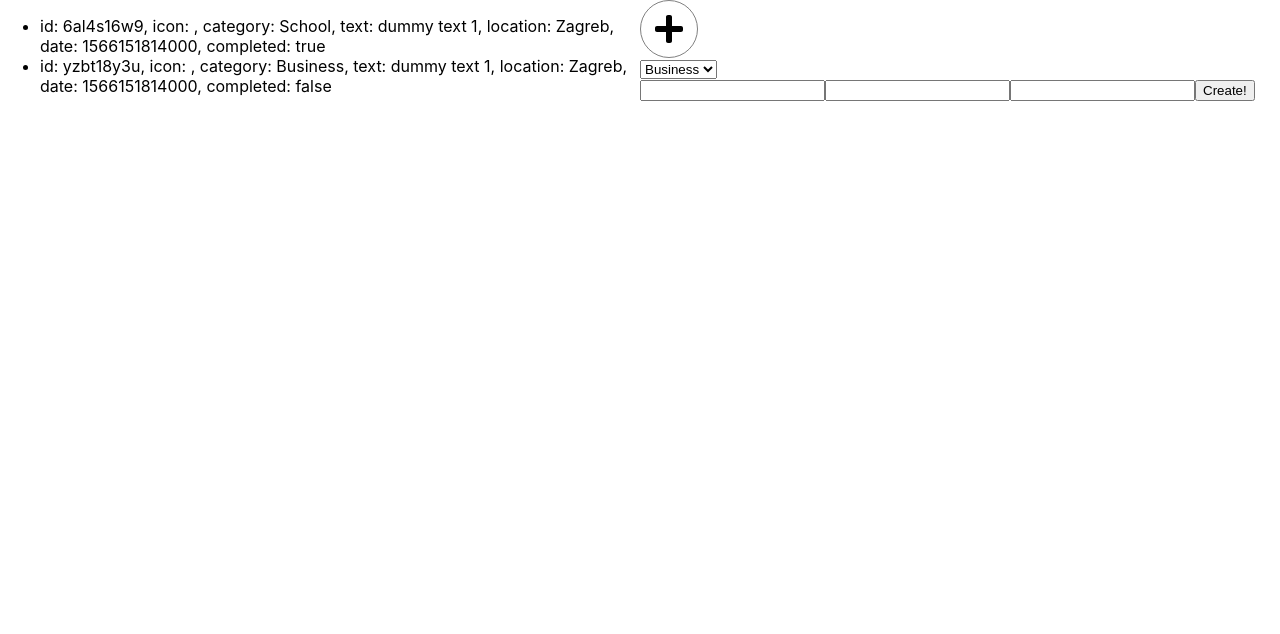
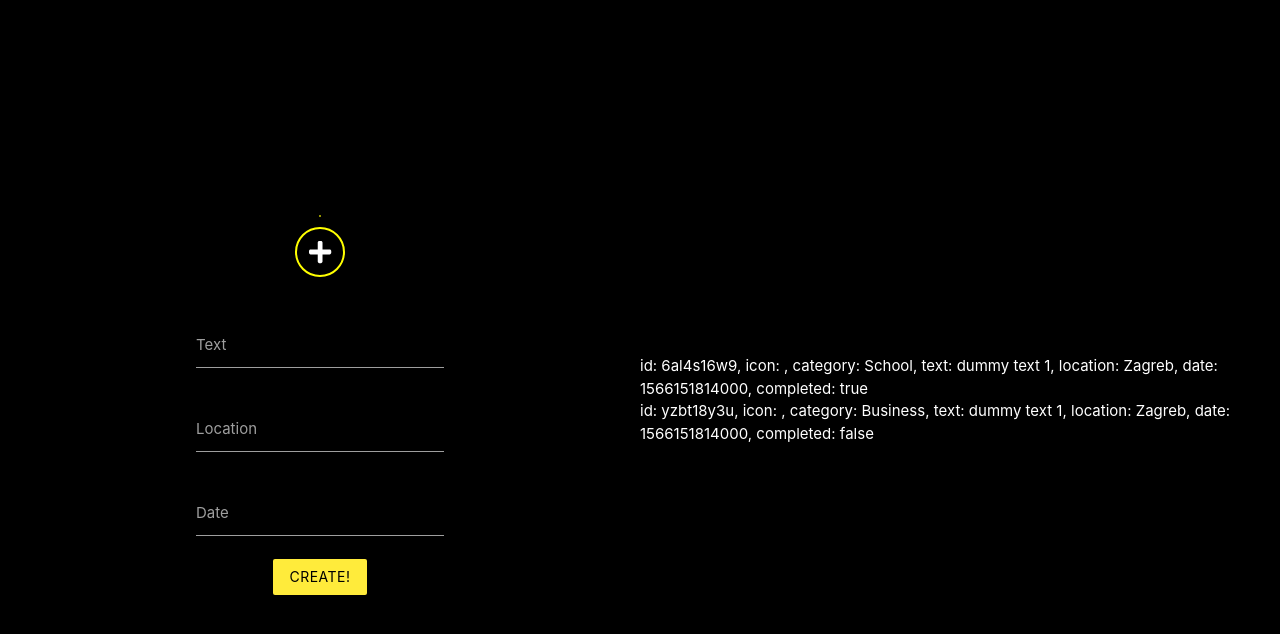
Before and after one commit to jananicic/Todo, a React (Create React App) app: page / in a window 1280 px wide. Shown: the top 634 px of the page. Built offline with nearby package versions, Linux system fonts and the light colour scheme.

Commit message:
Added styling for some components.

```diff
--- a/package.json
+++ b/package.json
@@ -6,6 +6,7 @@
     "@fortawesome/fontawesome-svg-core": "^1.2.19",
     "@fortawesome/free-solid-svg-icons": "^5.9.0",
     "@fortawesome/react-fontawesome": "^0.1.4",
+    "materialize-css": "^1.0.0-rc.2",
     "node-sass": "^4.12.0",
     "react": "^16.8.6",
     "react-dom": "^16.8.6",
--- a/src/App.css
+++ b/src/App.css
@@ -1,14 +1,33 @@
+html, body {
+    color: white;
+    background: black;
+    height: 100%;
+}
+
+#root {
+    height: 100%;
+}
+
 .App {
     display: grid;
+    height: 100%;
     grid-template-columns: 1fr 1fr;
     grid-template-rows: 100%;
-    grid-template-areas: "todos create";
+    grid-template-areas: "create todos";
+    align-items: center;
 }
 
 .todos {
+    display: grid;
     grid-area: todos;
+    justify-items: center;
+    align-items: center;
+    align-content: center;
 }
 
 .create {
+    display: grid;
     grid-area: create;
+    justify-items: center;
+    align-items: center;
 }
--- a/src/components/createTodo/Create.js
+++ b/src/components/createTodo/Create.js
@@ -2,6 +2,8 @@ import React, {Component} from 'react'
 import {connect} from 'react-redux';
 import {addTodo} from '../../js/actions';
 import Icons from './Icons'
+import 'materialize-css/dist/css/materialize.min.css'
+import 'materialize-css/dist/js/materialize.min.js'
 
 class Create extends Component {
     constructor(props) {
@@ -67,22 +69,32 @@ class Create extends Component {
 
     render() {
         return (
-            <div>
+            <>
                 <Icons icon={this.state.icon} setIcon={this.setIcon}/>
-                <div id="categories">
-                    <select name="category" onChange={this.handleChange}>
+                <div className="input-field" id="categories">
+                    <select onChange={this.handleChange}>
                         <option value="Business">Business</option>
                         <option value="Personal">Personal</option>
                         <option value="Family">Family</option>
                         <option value="Work">Work</option>
                         <option value="School">School</option>
+                        <label>Materialize Select</label>
                     </select>
                 </div>
-                <input id="text" name="text" onChange={this.handleChange}/>
-                <input id="location" name="location" onChange={this.handleChange}/>
-                <input id="date" name="date" onChange={this.handleChange}/>
-                <button onClick={this.setTodo}>Create!</button>
-            </div>
+                <div id="text" className="input-field">
+                    <input type="text" onChange={this.handleChange}/>
+                    <label htmlFor="text">Text</label>
+                </div>
+                <div id="location" className="input-field">
+                    <input type="text" onChange={this.handleChange}/>
+                    <label htmlFor="location">Location</label>
+                </div>
+                <div id="date" className="input-field">
+                    <input type="text" onChange={this.handleChange}/>
+                    <label htmlFor="date">Date</label>
+                </div>
+                <button className="btn yellow black-text" onClick={this.setTodo}>Create!</button>
+            </>
         );
     }
 }
--- a/src/components/createTodo/Icons.js
+++ b/src/components/createTodo/Icons.js
@@ -54,11 +54,11 @@ class Icons extends Component {
 
         return (
             <>
+                <div id="icons">
+                    {this.state.open ? icons.map((el, index) => (<Icon icon={el} iconClass={iconsClass[index]} setIcon={setIcon}/>)) : null}
+                </div>
                 <div onClick={this.showIcons} id="expander">
                     <FontAwesomeIcon icon={icon} size="2x"/>
-                </div>
-                <div id="icons">
-                    {this.state.open ? icons.map((el, index) => (<Icon icon={el} iconClass={iconsClass[index]} setIcon={setIcon}/>)) : null}
                 </div>
             </>
         );
--- a/src/components/createTodo/index.scss
+++ b/src/components/createTodo/index.scss
@@ -1,29 +1,61 @@
-@mixin test() {
-    padding: 3px;
-    margin: 0 !important;
-    border: 1px gray solid;
-    border-radius: 100%;
+@mixin input() {
+  input {
+    color: white;
+    &:focus:not([readonly]) {
+      border-bottom: 1px solid yellow;
+      box-shadow: 0 1px 0 0 yellow;
+    }
+  }
+  label.active {
+    color: yellow;
+  }
 }
 
 #expander {
-    @include test();
+  margin: 0 !important;
+  border: 2px yellow solid;
+  border-radius: 100%;
   width: 50px;
   height: 50px;
   display: grid;
   align-items: center;
   justify-items: center;
+  svg {
+    padding: 2px;
+  }
 }
 
 #icons {
   display: grid;
   grid-template-columns: 1fr 1fr 1fr;
   grid-template-rows: 1fr 1fr 1fr 1fr;
-    grid-template-areas: "faDumbbell faRunning faHeart"
-    "faImage faBell faEnvelope"
-    "faCoffee faSchool faLaptop"
-    "faShareAltSquare faVideo faStar";
+  grid-template-areas: "faDumbbell faRunning faHeart" "faImage faBell faEnvelope" "faCoffee faSchool faLaptop" "faShareAltSquare faVideo faStar";
   justify-content: center;
   justify-items: center;
+  margin: 10px;
+  border: 1px solid yellow;
+  border-radius: 10px;
+  div {
+    padding: 10px;
+    &:hover {
+      color: yellow;
+    }
+  }
+}
+
+#categories {
+}
+
+#text {
+  @include input();
+}
+
+#location {
+  @include input();
+}
+
+#date {
+  @include input();
 }
 
 .faRunning {
```
Also changed, not shown: src/components/navbar/Navbar.js (added), 1 other file (tests, documents, lock files or other folders). Lines whose indentation alone changed are shown as unchanged.
